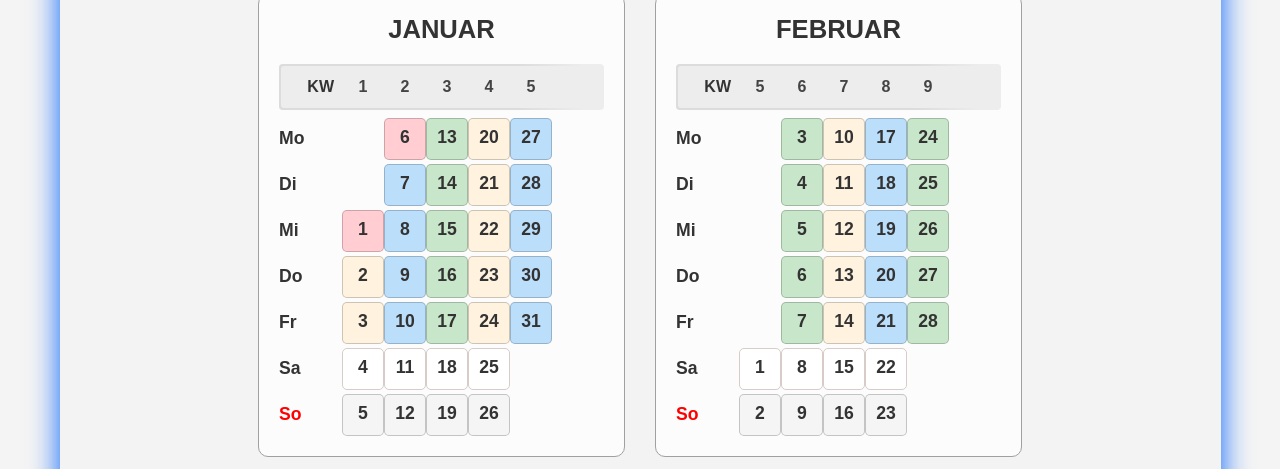
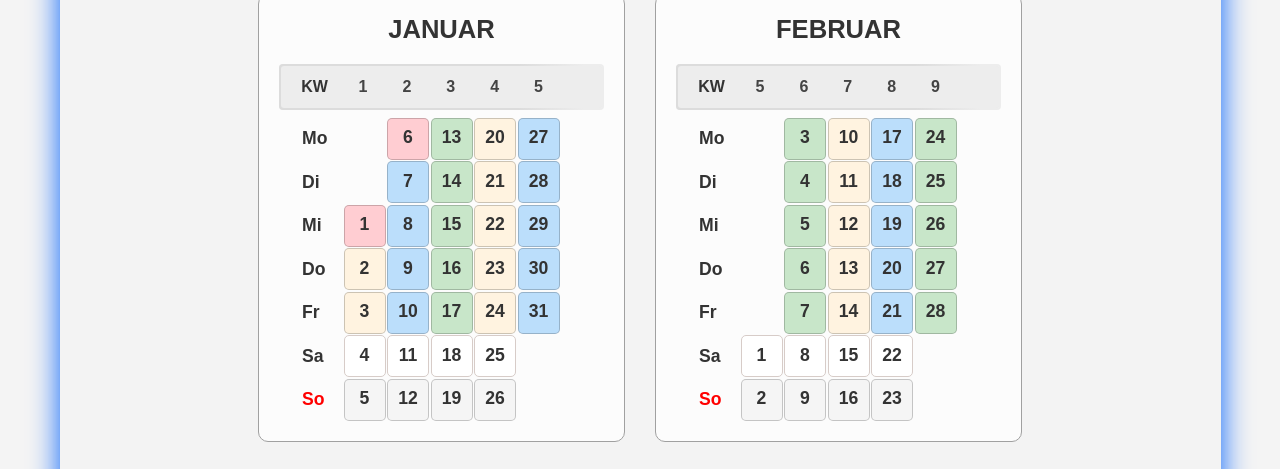
Before and after one commit to AlexGett/Schichtkalender-pwa, a plain HTML site: page index.html in a window 1280 px wide. Shown: the part 322-791 px from the top of the page. Drawn offline with Linux system fonts and the light colour scheme.

Commit message:
Add files via upload

```diff
--- a/service-worker.js
+++ b/service-worker.js
@@ -1,4 +1,4 @@
-const CACHE_NAME = 'schichtkalender-cache-v14.9';
+const CACHE_NAME = 'schichtkalender-cache-v15.0';
 const urlsToCache = [
     '/',
     '/index.html',
--- a/style.css
+++ b/style.css
@@ -220,10 +220,10 @@ h2 {
     flex-shrink: 0;
     display: flex;
     align-items: center;
-    justify-content: flex-end;
+    justify-content: center;
     font-weight: bold;
     font-size: 1em;
-    padding-right: 8px;
+    padding-left: 8px;
     position: relative;
     z-index: 2;
 }
@@ -232,7 +232,8 @@ h2 {
     display: grid;
     grid-auto-flow: column;
     grid-auto-columns: var(--cell-width);
-    gap: calc(var(--cell-gap) - 4px);
+    align-items: center;
+    gap: 1.9px;
     flex-grow: 1;
     overflow-x: auto;
     scrollbar-width: none;
@@ -278,12 +279,13 @@ h2 {
     justify-content: flex-start;
     padding-right: 8px;
     flex-shrink: 0;
-    gap: 4px;
+    gap: 1.5px;
 }
 
 .day-label {
     height: var(--cell-height);
     display: flex;
+    margin-left: 23px;
     align-items: center;
     justify-content: flex-start;
     font-weight: bold;
@@ -311,13 +313,14 @@ h2 {
     display: flex;
     flex-direction: column;
     flex-shrink: 0;
-    gap: var(--cell-gap);
+    gap: 1.5px;
 }
 
 .date-cell {
     width: var(--cell-width);
     height: var(--cell-height);
     display: flex;
+    margin-left: 1.5px;
     flex-direction: column;
     justify-content: center;
     align-items: center;
```
